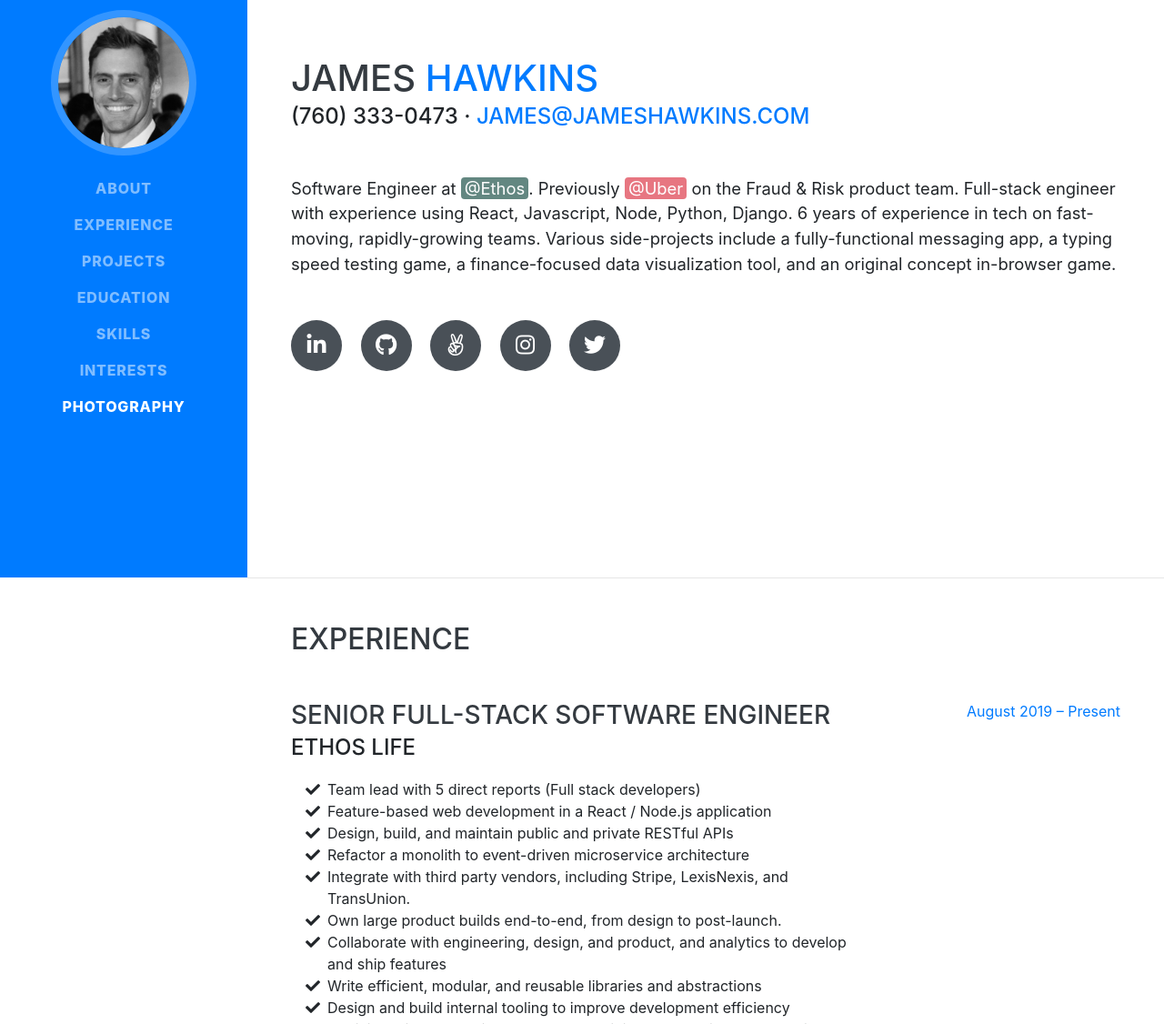
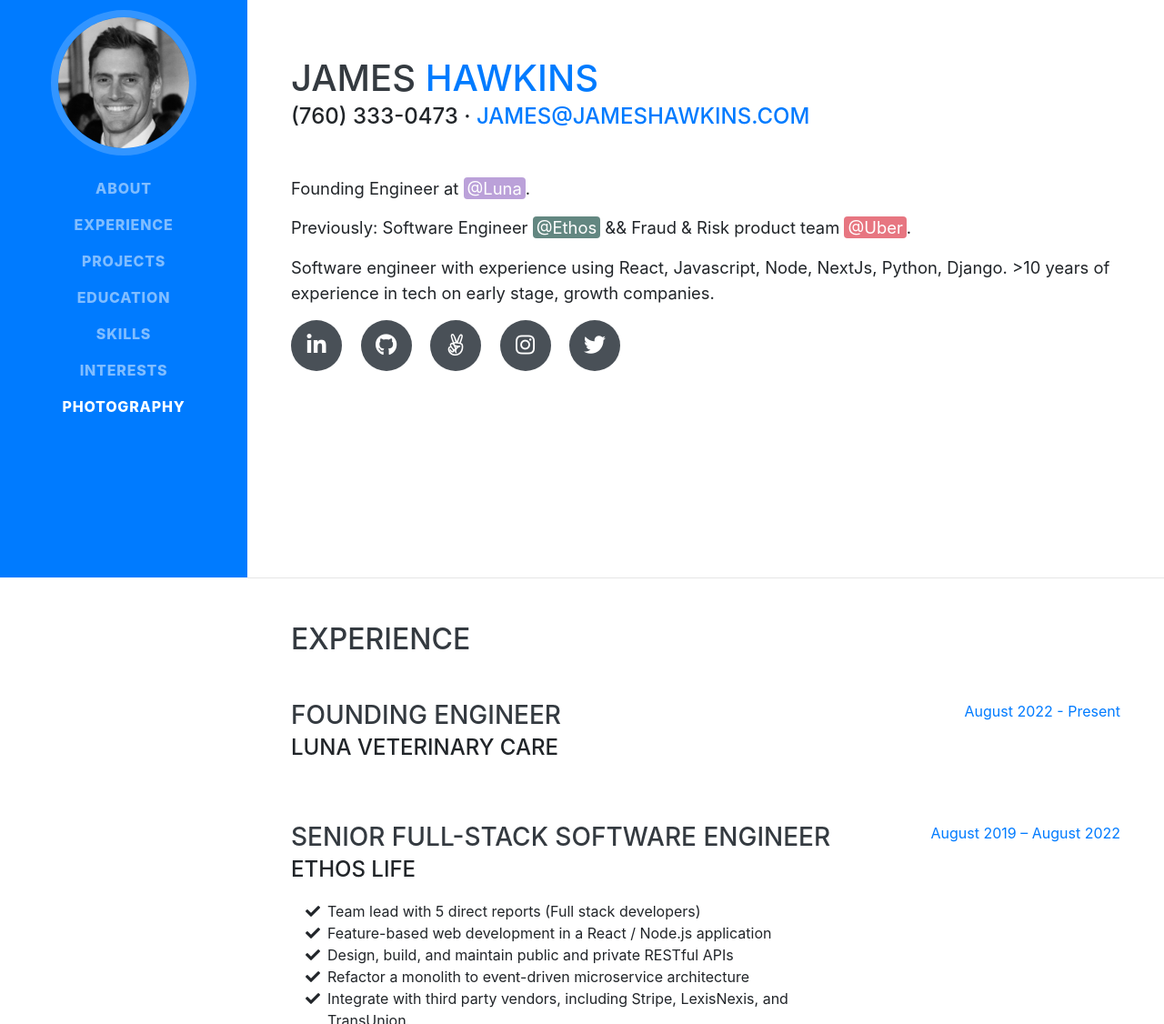
Before and after one commit to jameshawkinsjr/portfolio, a website with bundled scripts: page index.html in a window 1280 px wide. Shown: the part 165-1291 px from the top of the page at 91% size. Built offline with nearby package versions, Linux system fonts and the light colour scheme; a web font is replaced by a local one.

Commit message:
Push up Luna

```diff
--- a/index.html
+++ b/index.html
@@ -86,11 +86,10 @@
         <div class="subheading mb-5">(760) 333-0473 ·
           <a href="mailto:james@jameshawkins.com">james@jameshawkins.com</a>
         </div>
-        <p class="lead mb-5">Software Engineer at <span class="ethos">@Ethos</span>. Previously <span
-            class="uber">@Uber</span> on the Fraud & Risk product team. Full-stack engineer with experience using
-          React, Javascript, Node, Python, Django. 6 years of experience in tech on fast-moving,
-          rapidly-growing teams. Various side-projects include a fully-functional messaging app, a typing speed testing
-          game, a finance-focused data visualization tool, and an original concept in-browser game.</p>
+        <p class="lead">Founding Engineer at <span class="luna">@Luna</span>. </p>
+        <p class="lead">Previously: Software Engineer <span class="ethos">@Ethos</span> && Fraud & Risk product team <span class="uber">@Uber</span>.</p>
+        <p class="lead">Software engineer with experience using React, Javascript, Node, NextJs, Python, Django. >10 years of experience in tech on early stage, growth companies.</p>
+
         <div class="social-icons">
           <a href="https://linkedin.com/in/jshawkins/" target="_blank">
             <i class="fab fa-linkedin-in"></i>
@@ -98,7 +97,7 @@
           <a href="https://github.com/jameshawkinsjr" target="_blank">
             <i class="fab fa-github"></i>
           </a>
-          <a href="https://angel.co/jameshawkins" target="_blank">
+          <a href="https://angel.co/u/jameshawkins" target="_blank">
             <i class="fab fa-angellist"></i>
           </a>
           <a href="https://www.instagram.com/jameshawkins" target="_blank">
@@ -116,6 +115,16 @@
     <section class="resume-section p-3 p-lg-5 d-flex justify-content-center" id="experience">
       <div class="w-100">
         <h2 class="mb-5">Experience</h2>
+        <div class="resume-item d-flex flex-column flex-md-row justify-content-between mb-5">
+          <div class="resume-content">
+            <h3 class="mb-0">Founding Engineer</h3>
+            <div class="subheading mb-3">Luna Veterinary Care</div>
+
+            </div>
+          <div class="resume-date text-md-right">
+            <span class="text-primary">August 2022 - Present</span>
+          </div>
+        </div>
         <div class="resume-item d-flex flex-column flex-md-row justify-content-between mb-5">
           <div class="resume-content">
             <h3 class="mb-0">Senior Full-Stack Software Engineer</h3>
@@ -165,7 +174,7 @@
 
             </div>
           <div class="resume-date text-md-right">
-            <span class="text-primary">August 2019 – Present</span>
+            <span class="text-primary">August 2019 – August 2022</span>
           </div>
         </div>
         <div class="resume-item d-flex flex-column flex-md-row justify-content-between mb-5">
--- a/scss/_global.scss
+++ b/scss/_global.scss
@@ -158,6 +158,13 @@
   color: $white;
 }
 
+.luna {
+  background: #9973c7aa;
+  border-radius: 4px;
+  padding: 1px 4px;
+  color: $white;
+}
+
 .social-icons {
   a {
     display: inline-block;
```
Also changed, not shown: css/resume.css, css/resume.min.css, 1 other file.
